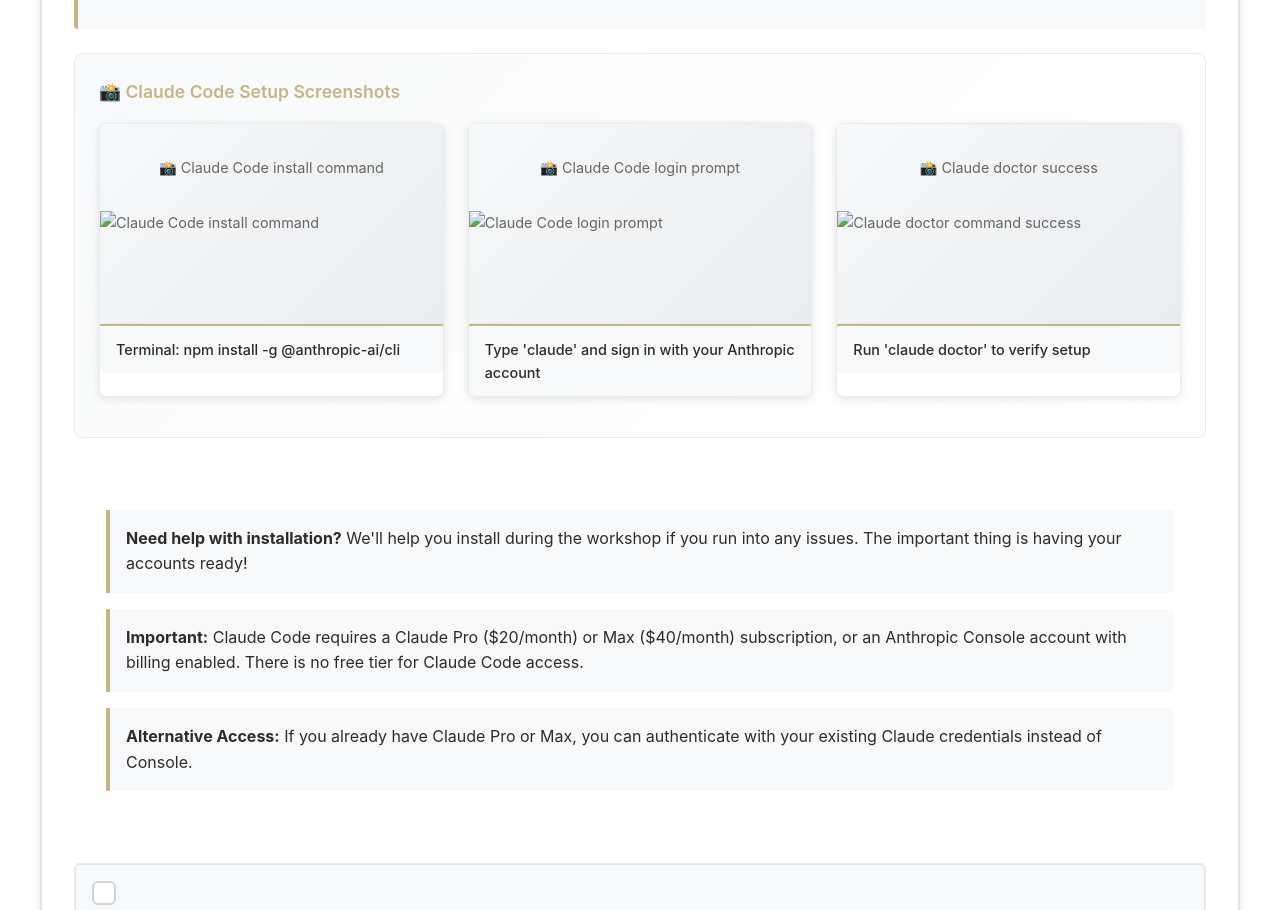
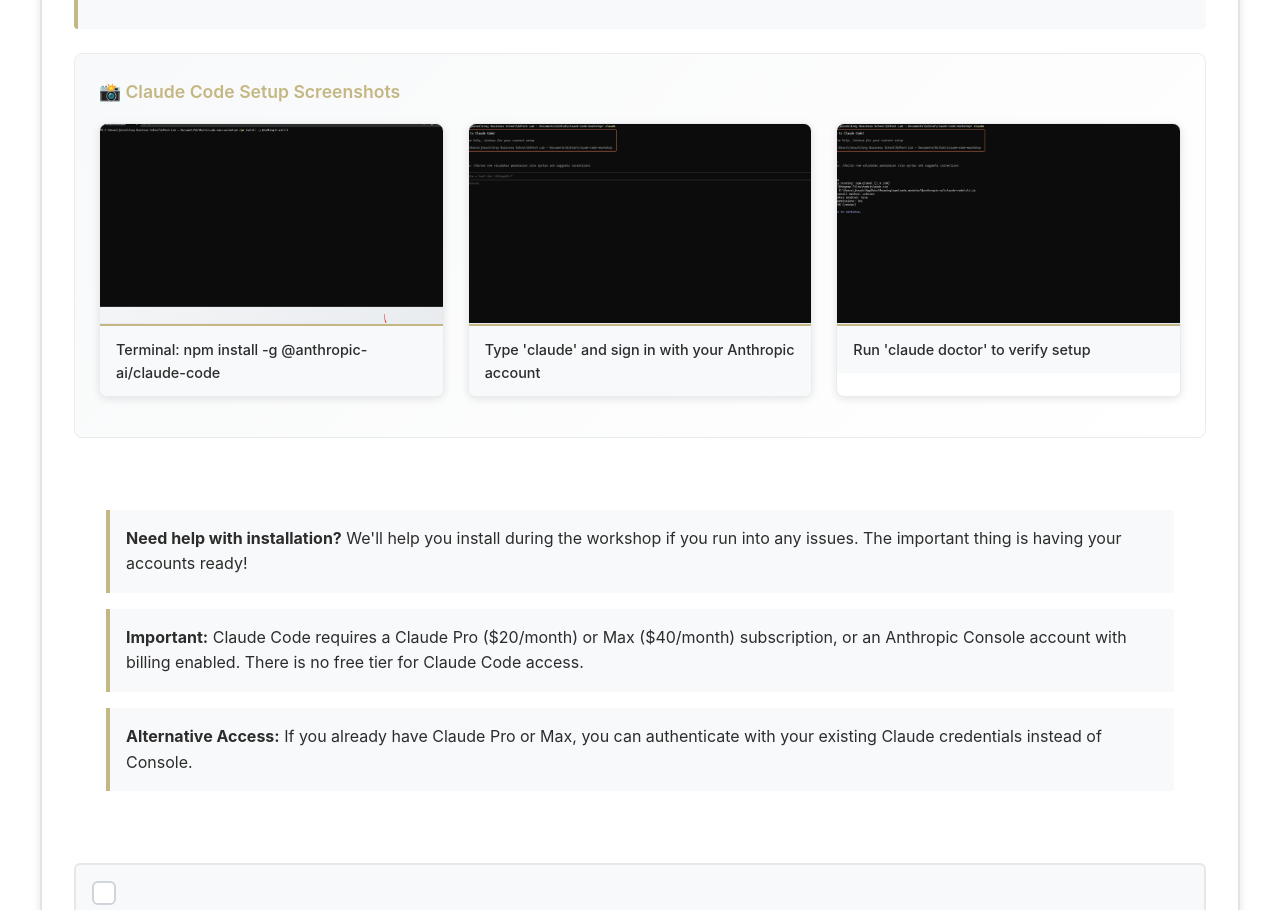
Before and after one commit to jameskruck/claude-code-workshop, a website: page setup.html in a window 1280 px wide. Shown: the part 4481-5391 px from the top of the page. Drawn offline with Linux system fonts and the light colour scheme; no server answers.

Commit message:
Update Claude Code setup screenshots and commands
Replaces screenshot references in setup.html with new images for install, login, and doctor steps. Updates install command and image filenames for accuracy. Adds new permissions to settings.local.json for Bash directory listing commands.

```diff
--- a/setup.html
+++ b/setup.html
@@ -283,15 +283,15 @@
                                     <h5>📸 Claude Code Setup Screenshots</h5>
                                     <div class="screenshot-gallery">
                                         <div class="screenshot-item">
-                                            <img src="images/setup-steps/claude-install-command.png" alt="Claude Code install command" class="step-image" data-placeholder="Claude Code install command">
-                                            <div class="image-caption">Terminal: npm install -g @anthropic-ai/cli</div>
+                                            <img src="images/setup-steps/claude code install command.png" alt="Claude Code install command" class="step-image">
+                                            <div class="image-caption">Terminal: npm install -g @anthropic-ai/claude-code</div>
                                         </div>
                                         <div class="screenshot-item">
-                                            <img src="images/setup-steps/claude-login-prompt.png" alt="Claude Code login prompt" class="step-image" data-placeholder="Claude Code login prompt">
+                                            <img src="images/setup-steps/claude code login.png" alt="Claude Code login prompt" class="step-image">
                                             <div class="image-caption">Type 'claude' and sign in with your Anthropic account</div>
                                         </div>
                                         <div class="screenshot-item">
-                                            <img src="images/setup-steps/claude-doctor-success.png" alt="Claude doctor command success" class="step-image" data-placeholder="Claude doctor success">
+                                            <img src="images/setup-steps/claude doctor success.png" alt="Claude doctor command success" class="step-image">
                                             <div class="image-caption">Run 'claude doctor' to verify setup</div>
                                         </div>
                                     </div>
```
Also changed, not shown: .claude/settings.local.json, images/setup-steps/claude code install command.png (added), images/setup-steps/claude code login.png (added), images/setup-steps/claude doctor success.png (added).
